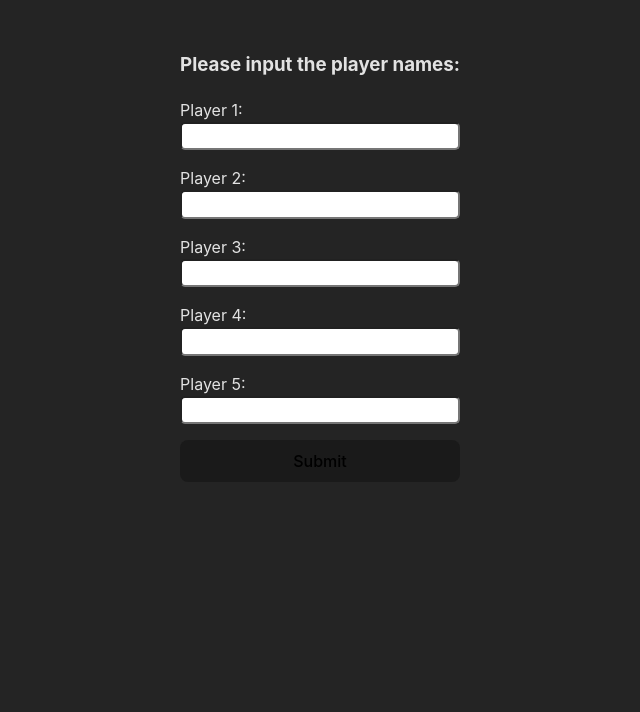
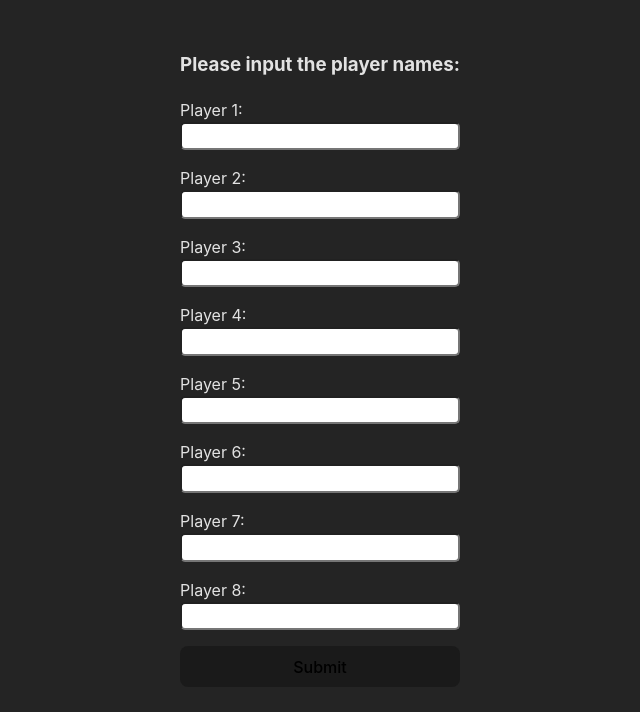
Before and after one commit to romulorod/gamescore, a React app: page / in a window 1280 px wide. Both pictures are taken after a click on the button "Start New Game!". Shown: the top 712 px of the page, without its empty margins (320-960 px from the left). Built offline with nearby package versions, Linux system fonts and the light colour scheme; the HTML template or start-up script is replaced by a standard one.

Commit message:
Update PlayerNames.jsx

```diff
--- a/src/components/PlayerNames/PlayerNames.jsx
+++ b/src/components/PlayerNames/PlayerNames.jsx
@@ -34,7 +34,15 @@ export const PlayerNames = ({ setShowPlayerNames }) => {
         <input type='text' id='player4' name='player4' />
 <label htmlFor='player5'>Player 5:</label>
         <input type='text' id='player5' name='player5' />
-        <button type='submit'>Submit</button>
+<label htmlFor='player6'>Player 6:</label>
+        <input type='text' id='player6' name='player6' />
+
+<label htmlFor='player7'>Player 7:</label>
+        <input type='text' id='player7' name='player7' />
+
+<label htmlFor='player8'>Player 8:</label>
+        <input type='text' id='player8' name='player8' />
+   <button type='submit'>Submit</button>
       </form>
     </>
   );
```
